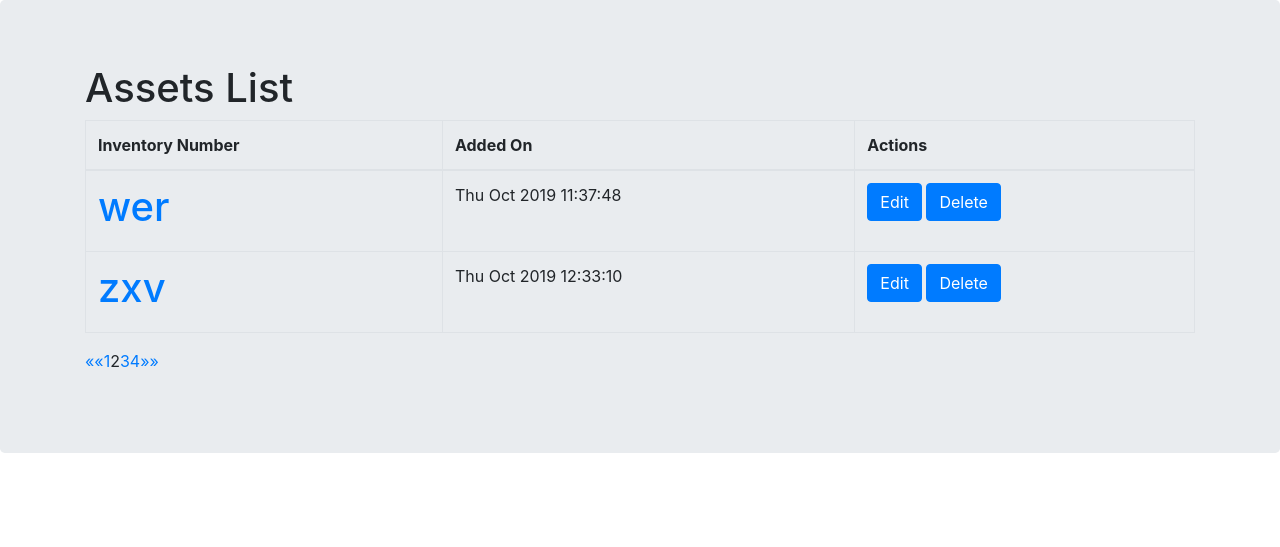
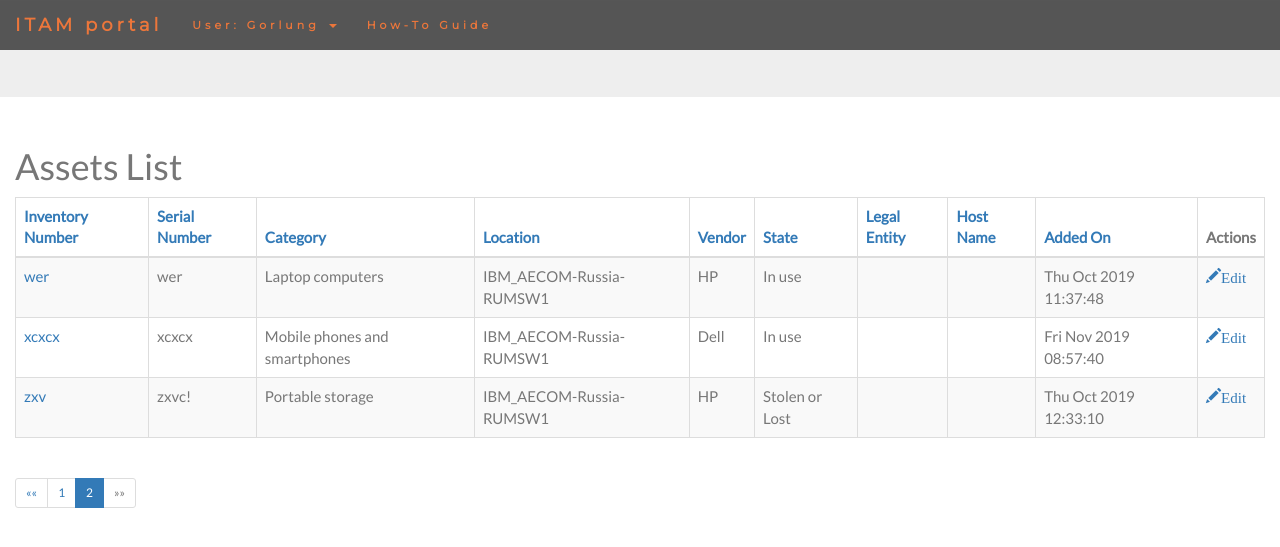
Before and after one commit to Gorlung/django-itam-project, a Django app: a page that uses templates/assets_app/asset_list.html in a window 1280 px wide. Shown: the top 547 px of the page. Run offline with Django 3.2, Linux system fonts and the light colour scheme; a user stored in the database is signed in; data comes from the database, SQL or seed files in the repository; both versions use the stored data as it was after the commit; some libraries are stand-ins or nearby versions.

Commit message:
thirteenth commit (base template, asset list ordering)

```diff
--- a/assets_app/views.py
+++ b/assets_app/views.py
@@ -5,11 +5,12 @@ from django.views.generic import ListView, DetailView, CreateView, UpdateView, D
 from django.contrib.auth.mixins import LoginRequiredMixin
 from django.urls import reverse_lazy
 from django.contrib.auth import logout
+from django.shortcuts import redirect
 
 
 
 def index(request):
-    return render(request, 'assets_app/index.html', context=None)
+    return redirect('/assets/')
 
 def logout_view(request):
     logout(request)
@@ -28,9 +29,14 @@ class SameLocationOnlyMixin(object):
 
 class AssetsListView(LoginRequiredMixin,ListView):
     model = Asset
-    paginate_by = 2
+    paginate_by = 4
     def get_queryset(self):
-        return Asset.objects.filter(location__id__in=Employee.objects.filter(user=self.request.user.id).values('permitted_locations'))
+        order = self.request.GET.get('orderby','inventory_number')
+        return Asset.objects.filter(location__id__in=Employee.objects.filter(user=self.request.user.id).values('permitted_locations')).order_by(order)
+    def get_context_data(self, **kwargs):
+        context = super(AssetsListView, self).get_context_data(**kwargs)
+        context['orderby'] = self.request.GET.get('orderby','inventory_number')
+        return context
 
 class AssetDetailView(LoginRequiredMixin,SameLocationOnlyMixin, DetailView):
     model = Asset
--- a/itam_project/settings.py
+++ b/itam_project/settings.py
@@ -122,7 +122,7 @@ USE_TZ = True
 # https://docs.djangoproject.com/en/2.2/howto/static-files/
 
 STATIC_URL = '/static/'
-STATIC_ROOT = os.path.join(BASE_DIR, 'static')
+STATICFILES_DIRS = (os.path.join(BASE_DIR, 'static'),)
 
 #MPTT module settings
 #Identation for mptt in the admin interface
--- a/static/assets_app/default.css
+++ b/static/assets_app/default.css
@@ -0,0 +1,145 @@
+body {
+  font: 400 15px/1.8 Lato, sans-serif;
+  color: #777;
+}
+h3, h4 {
+  margin: 10px 0 30px 0;
+  letter-spacing: 10px;
+  font-size: 20px;
+  color: #111;
+}
+.container {
+  padding: 80px 120px;
+}
+.person {
+  border: 10px solid transparent;
+  margin-bottom: 25px;
+  width: 80%;
+  height: 80%;
+  opacity: 0.7;
+}
+.person:hover {
+  border-color: #f1f1f1;
+}
+.carousel-inner img {
+  -webkit-filter: grayscale(90%);
+  filter: grayscale(90%); /* make all photos black and white */
+  width: 100%; /* Set width to 100% */
+  margin: auto;
+}
+.carousel-caption h3 {
+  color: #fff !important;
+}
+@media (max-width: 600px) {
+  .carousel-caption {
+    display: none; /* Hide the carousel text when the screen is less than 600 pixels wide */
+  }
+}
+.bg-1 {
+  background: #2d2d30;
+  color: #bdbdbd;
+}
+.bg-1 h3 {color: #fff;}
+.bg-1 p {font-style: italic;}
+.list-group-item:first-child {
+  border-top-right-radius: 0;
+  border-top-left-radius: 0;
+}
+.list-group-item:last-child {
+  border-bottom-right-radius: 0;
+  border-bottom-left-radius: 0;
+}
+.thumbnail {
+  padding: 0 0 15px 0;
+  border: none;
+  border-radius: 0;
+}
+.thumbnail p {
+  margin-top: 15px;
+  color: #555;
+}
+.btn {
+  padding: 10px 20px;
+  background-color: #333;
+  color: #f1f1f1;
+  border-radius: 0;
+  transition: .2s;
+}
+.btn:hover, .btn:focus {
+  border: 1px solid #333;
+  background-color: #fff;
+  color: #000;
+}
+.modal-header, h4, .close {
+  background-color: #333;
+  color: #fff !important;
+  text-align: center;
+  font-size: 30px;
+}
+.modal-header, .modal-body {
+  padding: 40px 50px;
+}
+.nav-tabs li a {
+  color: #777;
+}
+#googleMap {
+  width: 100%;
+  height: 400px;
+  -webkit-filter: grayscale(100%);
+  filter: grayscale(100%);
+}
+.navbar {
+  font-family: Montserrat, sans-serif;
+  margin-bottom: 0;
+  background-color: #444;
+  border: 0;
+  font-size: 11px !important;
+  letter-spacing: 4px;
+  opacity: 0.9;
+}
+.navbar li a, .navbar .navbar-brand {
+  color: #eb6927 !important;
+  font-weight: bold;
+}
+.navbar-nav li a:hover {
+  color: #fff !important;
+}
+.navbar-nav li.active a {
+  color: #fff !important;
+  background-color: #29292c !important;
+}
+.navbar-default .navbar-toggle {
+  border-color: transparent;
+}
+.open .dropdown-toggle {
+  color: #fff;
+  background-color: #555 !important;
+}
+.dropdown-menu li a {
+  color: #000 !important;
+}
+.dropdown-menu li a:hover {
+  background-color: #444 !important;
+}
+footer {
+  background-color: #2d2d30;
+  color: #f5f5f5;
+  padding: 32px;
+}
+footer a {
+  color: #f5f5f5;
+}
+footer a:hover {
+  color: #777;
+  text-decoration: none;
+}
+.form-control {
+  border-radius: 0;
+}
+textarea {
+  resize: none;
+}
+
+.pagination .active {
+    background-color: #555 !important;
+}
--- a/templates/assets_app/asset_list.html
+++ b/templates/assets_app/asset_list.html
@@ -1,43 +1,52 @@
-<!DOCTYPE html>
-<html>
-    <head>
-<link rel="stylesheet" href="https://stackpath.bootstrapcdn.com/bootstrap/4.3.1/css/bootstrap.min.css" integrity="sha384-ggOyR0iXCbMQv3Xipma34MD+dH/1fQ784/j6cY/iJTQUOhcWr7x9JvoRxT2MZw1T" crossorigin="anonymous">
-    </head>
-    <body>
-        <div class='jumbotron'>
-            <div class ='container'>
+{% extends 'assets_app/base.html' %}
+
+{% block content %}
+
+    {% comment %} <div class="container text-center"> {% endcomment %}
+
             <h1>Assets List</h1>
-                    <div class="centerstage">
-                            <table class="table table-bordered">
+                {% comment %} <div class="container"> {% endcomment %}
+                        <table class="table table-striped table-bordered">
                             <thead>
                                 <tr>
-                                        <th>Inventory Number</th>
-                                        <th>Added On</th>
+                                    <th><a href="{% if orderby == 'inventory_number' %}?page={{ page_obj.number }}&orderby=inventory_number{% else %}?page={{ page_obj.number }}&orderby=inventory_number{% endif %}">Inventory Number</a></th>
+                                    <th><a href="{% if orderby == 'inventory_number' %}?page={{ page_obj.number }}&orderby=serial_number{% else %}?page={{ page_obj.number }}&orderby=serial_number{% endif %}">Serial Number</a></th>
+                                    <th><a href="{% if orderby == 'inventory_number' %}?page={{ page_obj.number }}&orderby=category{% else %}?page={{ page_obj.number }}&orderby=category{% endif %}">Category</a></th>
+                                    <th><a href="{% if orderby == 'inventory_number' %}?page={{ page_obj.number }}&orderby=location{% else %}?page={{ page_obj.number }}&orderby=location{% endif %}">Location</a></th>
+                                    <th><a href="{% if orderby == 'inventory_number' %}?page={{ page_obj.number }}&orderby=vendor{% else %}?page={{ page_obj.number }}&orderby=vendor{% endif %}">Vendor</a></th>
+                                    <th><a href="{% if orderby == 'inventory_number' %}?page={{ page_obj.number }}&orderby=state{% else %}?page={{ page_obj.number }}&orderby=state{% endif %}">State</a></th>
+                                    <th><a href="{% if orderby == 'inventory_number' %}?page={{ page_obj.number }}&orderby=legal_entity{% else %}?page={{ page_obj.number }}&orderby=legal_entity{% endif %}">Legal Entity</a></th>
+                                    <th><a href="{% if orderby == 'inventory_number' %}?page={{ page_obj.number }}&orderby=host_name{% else %}?page={{ page_obj.number }}&orderby=host_name{% endif %}">Host Name</a></th>
+                                    <th><a href="{% if orderby == 'inventory_number' %}?page={{ page_obj.number }}&orderby=added_on{% else %}?page={{ page_obj.number }}&orderby=added_on{% endif %}">Added On</a></th>
                                     <th>Actions</th>
                                 </tr>
                             </thead>
                             <tbody>
                                 {% for asset in asset_list %}
                                 <tr>
-                                        <td><h1><a href="{% url 'asset_detail' pk=asset.pk %}">{{ asset.inventory_number }}</a></h1></td>
+                                    <td><a href="{% url 'asset_detail' pk=asset.pk %}">{{ asset.inventory_number }}</a></td>
+                                    <td>{{ asset.serial_number }}</td>
+                                    <td>{{ asset.category }}</td>
+                                    <td>{{ asset.location }}</td>
+                                    <td>{{ asset.vendor }}</td>
+                                    <td>{{ asset.state }}</td>
+                                    <td>{{ asset.legal_entity }}</td>
+                                    <td>{{ asset.host_name }}</td>
                                     <td>{{ asset.added_on|date:"D M Y H:i:s"}}</td>
                                     <td>
-                                            <a class='btn btn-primary' href='{% url "asset_edit" pk=asset.pk %}'>
-                                                <span class='glyphicon glyphicon-plus'>Edit</span>
-                                            </a>
-                                            <a class='btn btn-primary' href='{% url "asset_delete" pk=asset.pk %}'>
-                                                <span class='glyphicon glyphicon-plus'>Delete</span>
+                                        <a href='{% url "asset_edit" pk=asset.pk %}'>
+                                            <span class='glyphicon glyphicon-pencil'>Edit</span>
                                         </a>
                                     </td>
                                 </tr>
                                 {% endfor %}
                             </tbody>
                             </table>
-                </div>
+            {% comment %} </div> {% endcomment %}
             {% if is_paginated %}
-                <ul class="pagination">
+            <ul class="pagination pagination-sm">
                 {% if page_obj.has_previous %}
-                    <li><a href="?page={{ page_obj.previous_page_number }}">&laquo;&laquo;</a></li>
+                <li><a href="{% if orderby == 'inventory_number' %}?page={{ page_obj.previous_page_number }}{% else %}?page={{ page_obj.previous_page_number }}&orderby={{orderby}}{% endif %}">&laquo;&laquo;</a></li>
                 {% else %}
                 <li class="disabled"><span>&laquo;&laquo;</span></li>
                 {% endif %}
@@ -45,17 +54,18 @@
                 {% if page_obj.number == i %}
                     <li class="active"><span>{{ i }} <span class="sr-only">(current)</span></span></li>
                 {% else %}
-                        <li><a href="?page={{ i }}">{{ i }}</a></li>
+                    <li><a href="{% if orderby == 'inventory_number' %}?page={{ i }}{% else %}?page={{ i }}&orderby={{orderby}}{% endif %}">{{ i }}</a></li>
                 {% endif %}
                 {% endfor %}
                 {% if page_obj.has_next %}
-                    <li><a href="?page={{ page_obj.next_page_number }}">&raquo;&raquo;</a></li>
+                <li><a href="{% if orderby == 'inventory_number' %}?page={{ page_obj.next_page_number }}{% else %}?page={{ page_obj.next_page_number }}&orderby={{orderby}}{% endif %}">&raquo;&raquo;</a></li>
                 {% else %}
                 <li class="disabled"><span>&raquo;&raquo;</span></li>
                 {% endif %}
             </ul>
             {% endif %}
-            </div>
-        </div>
-    </body>
-</html>
+
+  {% comment %} </div> {% endcomment %}
+
+
+{% endblock %}
--- /dev/null
+++ b/templates/assets_app/base.html
@@ -0,0 +1,58 @@
+<!DOCTYPE html>
+{% load static %}
+<html>
+    <head>
+          <meta charset="utf-8">
+  <meta name="viewport" content="width=device-width, initial-scale=1">
+  <link rel="stylesheet" href="https://maxcdn.bootstrapcdn.com/bootstrap/3.4.0/css/bootstrap.min.css">
+  <link href="https://fonts.googleapis.com/css?family=Lato" rel="stylesheet" type="text/css">
+  <link href="https://fonts.googleapis.com/css?family=Montserrat" rel="stylesheet" type="text/css">
+  <script src="https://ajax.googleapis.com/ajax/libs/jquery/3.4.1/jquery.min.js"></script>
+  <script src="https://maxcdn.bootstrapcdn.com/bootstrap/3.4.0/js/bootstrap.min.js"></script>
+  <link rel="stylesheet" type="text/css" href="{% static '/assets_app/default.css' %}">
+    </head>
+    <body>
+        <div class="container-fluid">
+            <div class="row">
+                <div class="col-sm-12 col-md-12 col-lg-12">
+                    <nav class="navbar navbar-inverse navbar-fixed-top">
+
+                            <div class="navbar-header">
+                                <a class="navbar-brand" href="#">ITAM portal</a>
+                            </div>
+                            <ul class="nav navbar-nav">
+                            <li class="dropdown"><a class="dropdown-toggle" data-toggle="dropdown" href="{% url 'logout' %}">
+                                            {% if user.is_authenticated %}
+                                                User: {{ user.get_username }}
+                                            {% else %}
+                                                <span class="caret">Please log in.</span>
+                                            {% endif %}
+                                    <span class="caret"></span></a>
+                                <ul class="dropdown-menu">
+                                <li><a href="{% url 'logout' %}"><p>Logout</p></a></li>
+                                </ul>
+                            </li>
+                            <li><a href="#">How-To Guide</a></li>
+
+                            </ul>
+                            </div>
+
+
+                    </nav>
+                </div>
+            </div>
+            <div class="jumbotron">
+                <div class="col-sm-12 col-md-12 col-lg-12">
+
+                </div>
+            </div>
+
+               <div class="col-sm-12 col-md-12 col-lg-12">
+                    {% block content %}
+                    {% endblock %}
+                </div>
+
+
+        </div>
+    </body>
+</html>
```
Also changed, not shown: db.sqlite3. Lines whose indentation alone changed are shown as unchanged.
